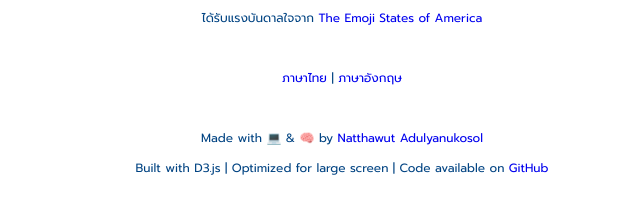
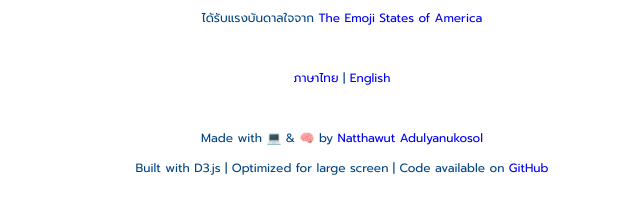
Before and after one commit to na399/faces-of-poverty, a plain HTML site: page index.html in a window 1280 px wide. Shown: the part 1822-2035 px from the top of the page, 298-938 px from the left. Drawn offline with nearby package versions, Linux system fonts and the light colour scheme.

Commit message:
Update index.html
Correct English

```diff
--- a/index.html
+++ b/index.html
@@ -257,7 +257,7 @@
       <p>ได้รับแรงบันดาลใจจาก <a href="https://www.axios.com/the-emoji-states-of-america-1513302318-0ca61705-de75-4c8f-8521-5cbab12a45f2.html">The
           Emoji States of America</a></p>
       <br />
-      <p><a href="https://na399.github.io/faces-of-poverty/index.html">ภาษาไทย</a> | <a href="https://na399.github.io/faces-of-poverty/index.en.html">ภาษาอังกฤษ</a> </p>
+      <p><a href="https://na399.github.io/faces-of-poverty/index.html">ภาษาไทย</a> | <a href="https://na399.github.io/faces-of-poverty/index.en.html">English</a> </p>
       <br />
       <p>Made with 💻 & 🧠 by <a href="https://na399.github.io">Natthawut Adulyanukosol</a>
         <p>Built with D3.js | Optimized for large screen | Code available on <a href="https://www.github.com/na399/faces-of-poverty">GitHub</a></p>
```
